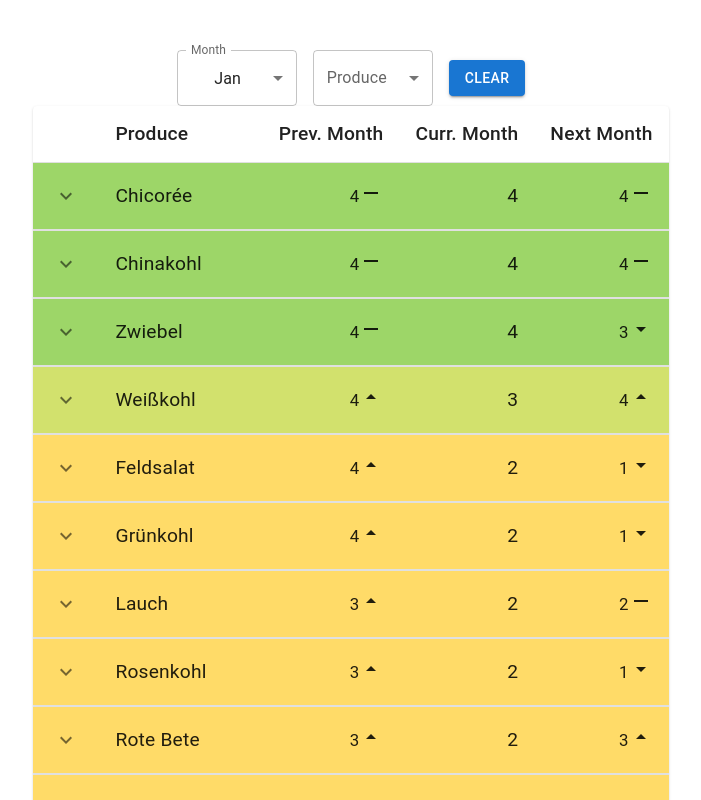
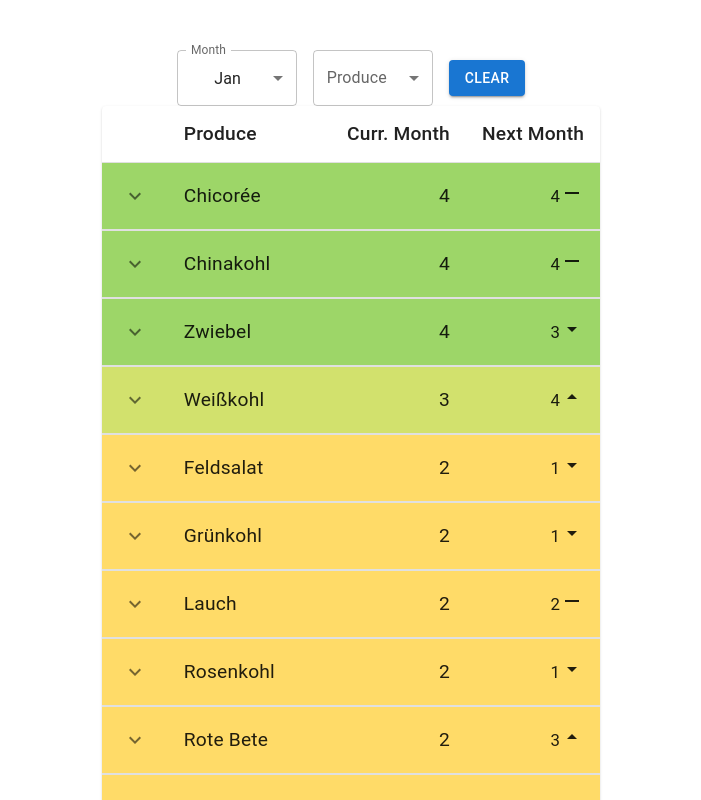
Before and after one commit to JSalazr/gemuse-tracker, a React (Create React App) app: page / in a window 1280 px wide. Shown: the top 800 px of the page, without its empty margins (289-990 px from the left). Built offline with nearby package versions, Linux system fonts and the light colour scheme.

Commit message:
Remove Prev Month.

```diff
--- a/src/Components/ProduceTable.js
+++ b/src/Components/ProduceTable.js
@@ -57,20 +57,6 @@ function Row({ produce, month }) {
         <TableCell component="th" scope="row" sx={{fontSize: "1.2em"}}>
           {produce.name}
         </TableCell>
-        <TableCell align="right">
-        <span style={{ verticalAlign: "middle", display: "inline-block", fontSize: "1.2em" }}>
-            {prevMonth}
-          </span>
-          <span style={{ verticalAlign: "middle", display: "inline-block" }}>
-            {prevMonth < produce.commonality[month] ? (
-              <ArrowDropDownIcon />
-            ) : prevMonth > produce.commonality[month] ? (
-              <ArrowDropUpIcon />
-            ) : (
-              <RemoveIcon />
-            )}
-          </span>
-        </TableCell>
         <TableCell align="right" sx={{fontSize: "1.2em"}}>{produce.commonality[month]}</TableCell>
         <TableCell align="right">
           <span style={{ verticalAlign: "middle", display: "inline-block", fontSize: "1.2em" }}>
@@ -126,7 +112,6 @@ const ProduceTable = ({ data, month }) => {
           <TableRow>
             <TableCell />
             <TableCell sx={{fontSize: "1.2em"}}>Produce</TableCell>
-            <TableCell align="right" sx={{fontSize: "1.2em"}}>Prev. Month</TableCell>
             <TableCell align="right" sx={{fontSize: "1.2em"}}>Curr. Month</TableCell>
             <TableCell align="right" sx={{fontSize: "1.2em"}}>Next Month</TableCell>
           </TableRow>
```
